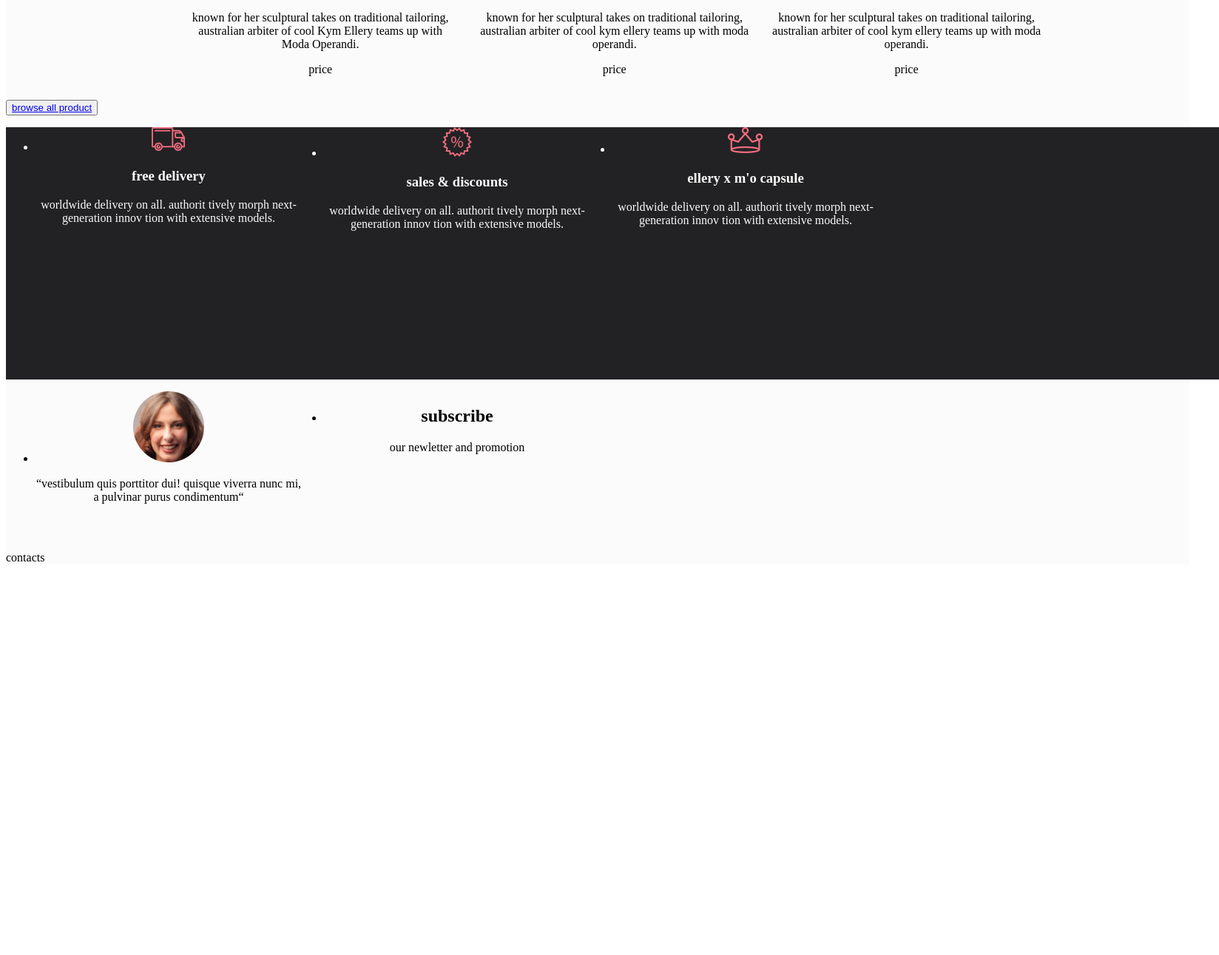
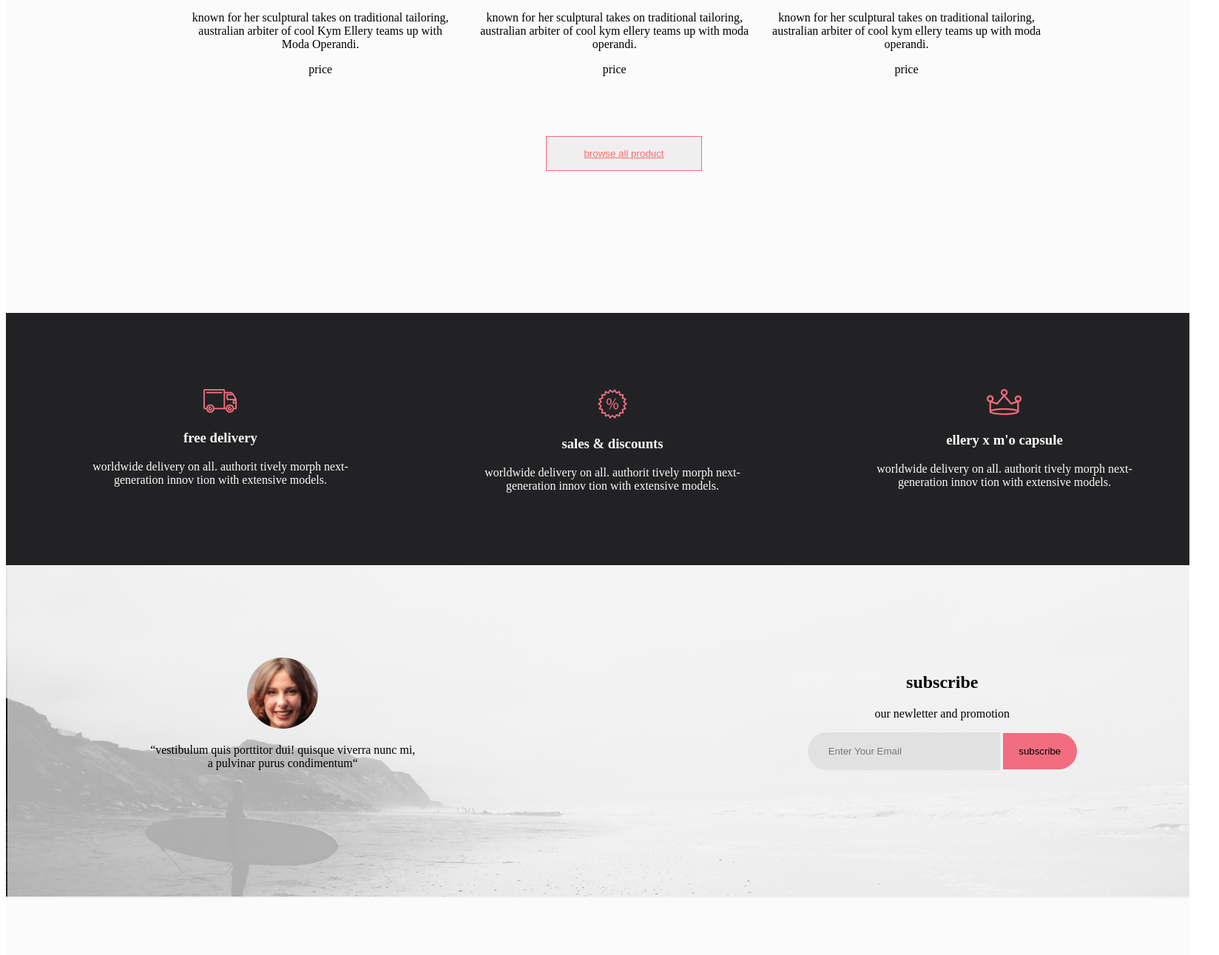
Before and after one commit to AlexeyBabenkov/EducationalProject, a plain HTML site: page index.html in a window 1280 px wide. Shown: the part 2723-4014 px from the top of the page at 74% size, 1648 px wide, since content can reach past the window. Before the commit the page ends 3494 px from the top, so only its background shows below. Drawn offline with Linux system fonts and the light colour scheme.

Commit message:
less-3.4

```diff
--- a/index.html
+++ b/index.html
@@ -154,7 +154,7 @@
             </section>
 
             <button class="button">
-                <a href="#">browse all product</a>
+                <a class="button__color" href="#">browse all product</a>
             </button>
 
             <section class="botton">
@@ -189,6 +189,10 @@
                     <li class=" footer__li">
                         <h2 class="footer__li-p">subscribe</h2>
                         <p class="footer__li-p"> our newletter and promotion</p>
+                        <form class="form" action="#" method="post">
+                            <input class="input" type="email" placeholder="       Enter Your Email">
+                            <input class="submit" type="submit" value="subscribe">
+                        </form>
                     </li>
                 </ul>
             </section>
--- a/style.css
+++ b/style.css
@@ -95,43 +95,76 @@ p {
     grid-column-gap: 30px;
 }
 
-.content__top-top,
-.content__bott-bott {
-    width: 360px;
-    height: 581px;
+.button {
+    align-content: center;
+    width: 211px;
+    height: 47px;
+    border: 1px solid #FF6A6A;
+    margin: 49px auto 96px 730px;
 }
 
-/*.button {align-content: center;
-        background: #222224;
-        width: 1600px;
-        height: 341px;}*/
+.button__color {
+    color: #FF6A6A;
+}
+
+.botton {
+    width: 1600px;
+    height: 341px;
+    background: #222224;
+    margin-top: 96px;
+}
 
 .botton__ul {
     display: flex;
     grid-column-gap: 30px;
-    align-content: center;
-    background: #222224;
-    width: 1600px;
-    height: 341px;
+    list-style-type: none;
 }
 
 .botton__li {
     width: 360px;
     height: 150px;
+    margin: 103px auto;
     text-align: center;
     color: #FBFBFB;
-    ;
 }
 
-/*.footer {background: #222224;}*/
+.footer {
+    width: 1600px;
+    height: 530px;
+}
 
 .footer__ul {
     display: flex;
-    grid-column-gap: 30px;
+    grid-column-gap: 223px;
+    list-style-type: none;
+    background-image: url(img/footer-back.png);
+    height: 450px;
+    margin-top: 0px;
 }
 
 .footer__li {
-    width: 360px;
+    width: 365px;
     height: 200px;
     text-align: center;
+    margin: auto;
 }
+
+/*.form {}*/
+
+.input {
+    width: 256px;
+    height: 49px;
+    background: #E1E1E1;
+    border-radius: 50px 0 0 50px;
+    border: #E1E1E1;
+    margin-right: 0px;
+}
+
+.submit {
+    width: 100px;
+    height: 49px;
+    background: #F16D7F;
+    border: #F16D7F;
+    border-radius: 0 50px 50px 0;
+    margin-left: 0px;
+}
```
Also changed, not shown: img/footer-back.png (added), img/photo subscribe.png (deleted).
